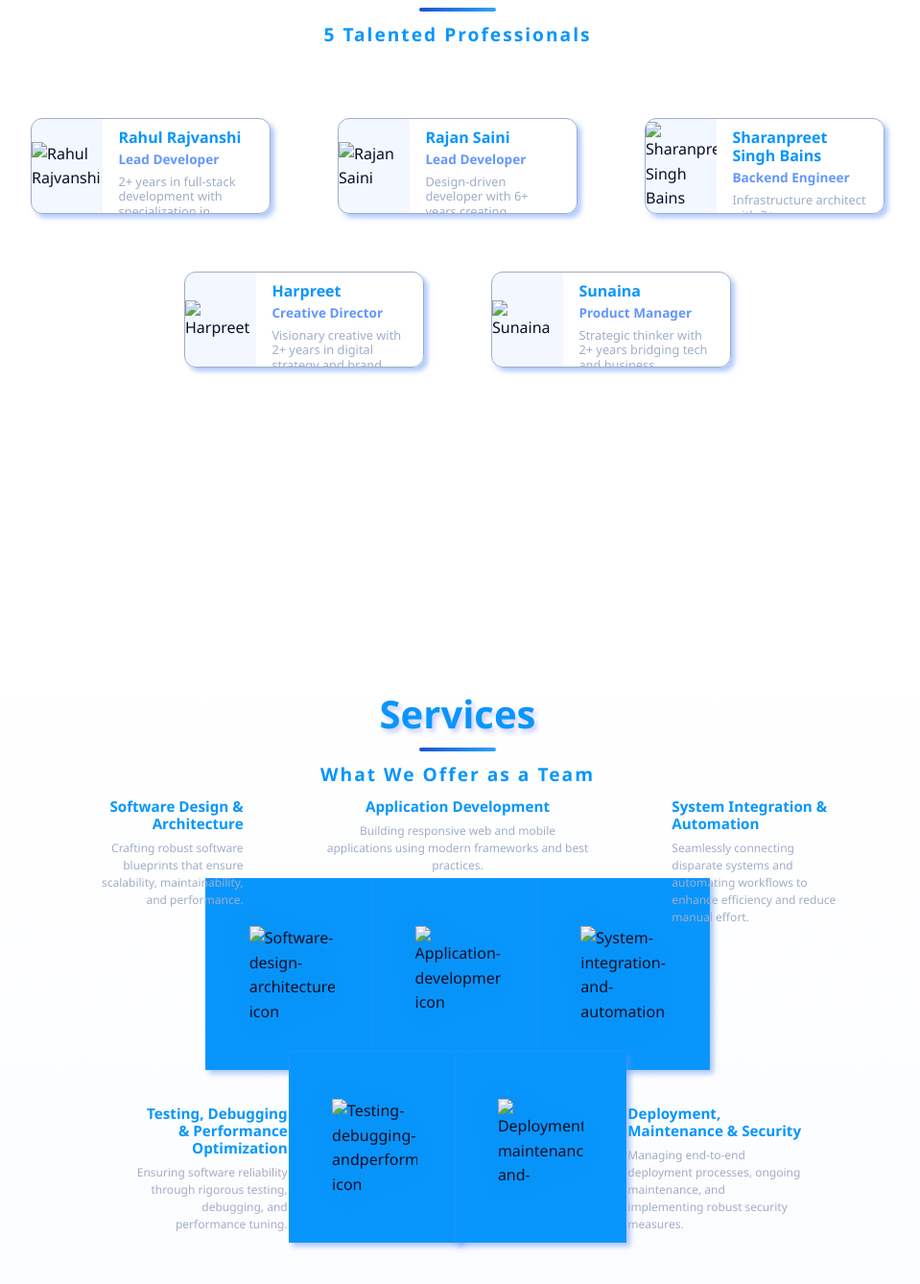
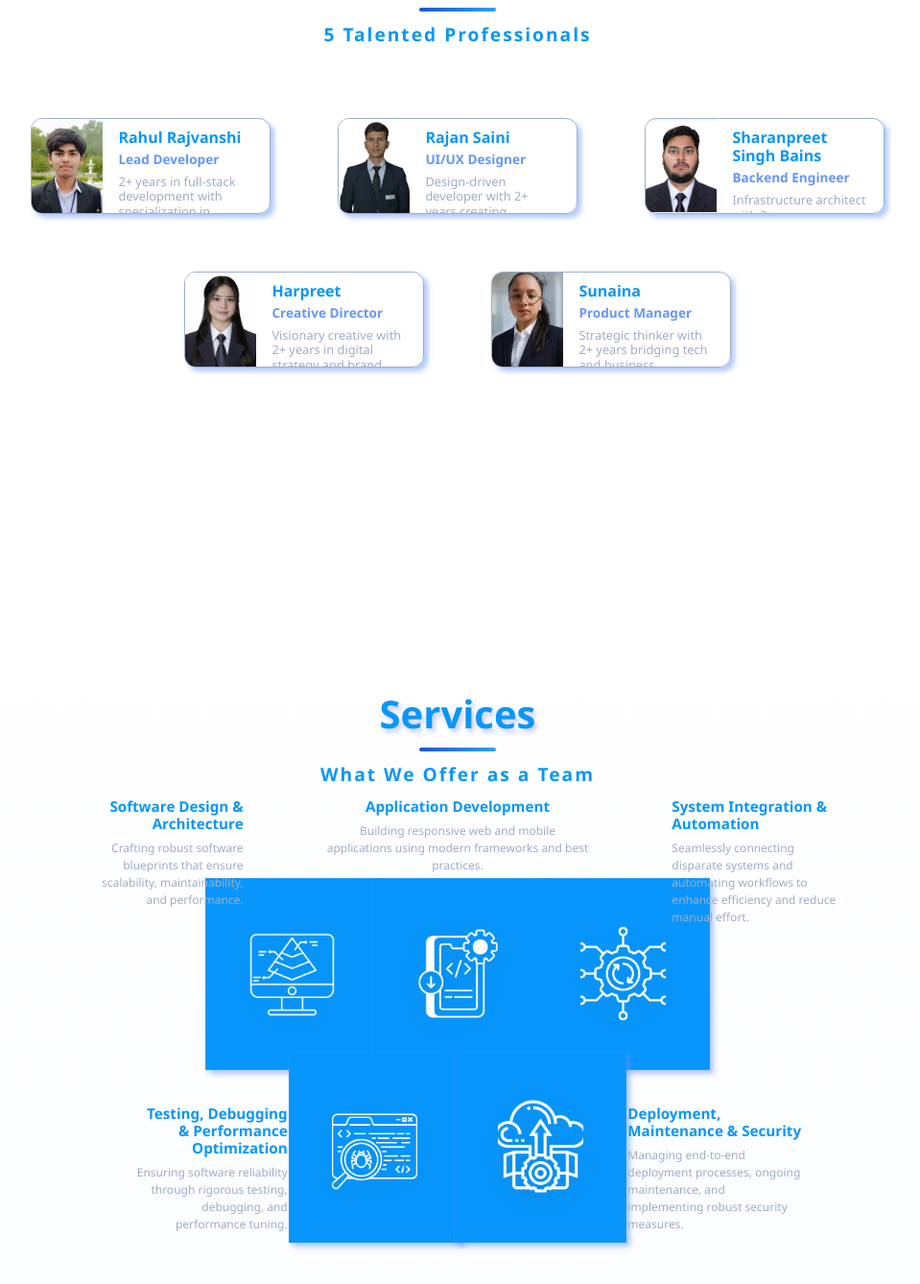
Before and after one commit to XYLON-ctrl/Portfolio, a plain HTML site: page index.html in a window 1280 px wide. Shown: the part 928-2266 px from the top of the page at 96% size, without its empty margins (163-1122 px from the left). Drawn offline with nearby package versions, Linux system fonts and the light colour scheme.

Commit message:
Update index.html

```diff
--- a/index.html
+++ b/index.html
@@ -58,7 +58,7 @@
                         <div class="team-grid" id="teamGrid">
                             <div class="team-member-card" data-index="0" data-name="Rahul Rajvanshi" data-avatar="👩‍💻" data-role="Lead Developer" data-bio="2+ years in full-stack development with specialization in WebGL and Three.js. Leads technical architecture and 3D visualization projects." data-skills="React • WebGL • Three.js • Node.js">
                                 <div class="member-image-container">
-                                    <img src="Images/Rahul-Rajvanshi.png" alt="Rahul Rajvanshi" class="member-image">
+                                    <img src="Rahul-Rajvanshi.png" alt="Rahul Rajvanshi" class="member-image">
                                 </div>
                                 <div class="member-info-container">
                                     <h3>Rahul Rajvanshi</h3>
@@ -69,18 +69,18 @@
                             </div>
                             <div class="team-member-card" data-index="1" data-name="Rajan Saini" data-avatar="👩‍💻" data-role="UI/UX Designer" data-bio="Design-driven developer with 2+ years creating beautiful, responsive interfaces. Expertise in user experience optimization and modern design systems." data-skills="Figma • React • CSS • UI Design">
                                 <div class="member-image-container">
-                                    <img src="Images/Rajan-Saini.png" alt="Rajan Saini" class="member-image">
+                                    <img src="Rajan-Saini.png" alt="Rajan Saini" class="member-image">
                                 </div>
                                 <div class="member-info-container">
                                     <h3>Rajan Saini</h3>
-                                    <p class="member-role">Lead Developer</p>
-                                    <p class="member-bio">Design-driven developer with 6+ years creating beautiful, responsive interfaces. Expertise in user experience optimization and modern design systems.</p>
+                                    <p class="member-role">UI/UX Designer</p>
+                                    <p class="member-bio">Design-driven developer with 2+ years creating beautiful, responsive interfaces. Expertise in user experience optimization and modern design systems.</p>
                                     <p class="member-skills">Figma • React • CSS • UI Design</p>
                                 </div>
                             </div>
                             <div class="team-member-card" data-index="2" data-name="Sharanpreet Singh Bains" data-avatar="👨‍🔬" data-role="Backend Engineer" data-bio="Infrastructure architect with 2+ years experience. Expert in cloud solutions, database optimization, and scalable system design for high-traffic applications." data-skills="AWS • PostgreSQL • Docker • Python">
                                 <div class="member-image-container">
-                                    <img src="Images/Sharanpreet-Singh-Bains.jpeg" alt="Sharanpreet Singh Bains" class="member-image">
+                                    <img src="Sharanpreet-Singh-Bains.jpeg" alt="Sharanpreet Singh Bains" class="member-image">
                                 </div>
                                 <div class="member-info-container">
                                     <h3>Sharanpreet Singh Bains</h3>
@@ -91,7 +91,7 @@
                             </div>
                             <div class="team-member-card" data-index="3" data-name="Harpreet" data-avatar="👩‍🎨" data-role="Creative Director" data-bio="Visionary creative with 2+ years in digital strategy and brand development. Ensures every project aligns with client goals and delivers measurable impact." data-skills="Branding • Strategy • Animation • Storytelling">
                                 <div class="member-image-container">
-                                    <img src="Images/Harpreet.jpeg" alt="Harpreet" class="member-image">
+                                    <img src="Harpreet.jpeg" alt="Harpreet" class="member-image">
                                 </div>
                                 <div class="member-info-container">
                                     <h3>Harpreet</h3>
@@ -102,7 +102,7 @@
                             </div>
                             <div class="team-member-card" data-index="4" data-name="Sunaina" data-avatar="👨‍💡" data-role="Product Manager" data-bio="Strategic thinker with 6+ years bridging tech and business. Specializes in project management, client relations, and delivering results-driven solutions." data-skills="Agile • Project Management • Analytics">
                                 <div class="member-image-container">
-                                    <img src="Images/Sunaina.jpeg" alt="Sunaina" class="member-image">
+                                    <img src="Sunaina.jpeg" alt="Sunaina" class="member-image">
                                 </div>
                                 <div class="member-info-container">
                                     <h3>Sunaina</h3>
@@ -128,19 +128,19 @@
             <p class="section-subtitle">What We Offer as a Team</p>
             <div class="services-grid">
                 <div class="service-card fade-in">
-                    <img src="Images/Software-design-architecture.png" alt="Software-design-architecture-icon">
+                    <img src="Software-design-architecture.png" alt="Software-design-architecture-icon">
                 </div>
                 <div class="service-card fade-in" style="animation-delay: 0.2s;">
-                    <img src="Images/Application-development.png" alt="Application-development-icon">
+                    <img src="Application-development.png" alt="Application-development-icon">
                 </div>
                 <div class="service-card fade-in" style="animation-delay: 0.4s;">
-                    <img src="Images/System-integration-and-automation.png" alt="System-integration-and-automation-icon">
+                    <img src="System-integration-and-automation.png" alt="System-integration-and-automation-icon">
                 </div>
                 <div class="service-card fade-in" style="animation-delay: 0.6s;">
-                    <img src="Images/Testing-debugging-andperformance.png" alt="Testing-debugging-andperformance-icon">
+                    <img src="Testing-debugging-andperformance.png" alt="Testing-debugging-andperformance-icon">
                 </div>
                 <div class="service-card fade-in" style="animation-delay: 0.8s;">
-                    <img src="Images/Deployment-maintance-and-security.png" alt="Deployment-maintenance-and-security-icon">
+                    <img src="Deployment-maintance-and-security.png" alt="Deployment-maintenance-and-security-icon">
                 </div>
                 <div class="service-card-info fade-in">
                     <h3>Software Design & Architecture</h3>
@@ -185,7 +185,7 @@
                 <div class="portfolio-card fade-in">
                     <div class="portfolio-header">
                         <div class="portfolio-image">
-                            <img src="Images/DNA.png" alt="GENAID Secure DNA Identity System architecture overview" loading="lazy" style="rotate: 90deg;">
+                            <img src="DNA.png" alt="GENAID Secure DNA Identity System architecture overview" loading="lazy" style="rotate: 90deg;">
                         </div>
                         <div class="portfolio-info">
                             <span class="portfolio-category">Hackathon · System Design</span>
@@ -214,7 +214,7 @@
                 <div class="portfolio-card fade-in">
                     <div class="portfolio-header">
                         <div class="portfolio-image">
-                            <img src="Images/Animal-type-classification.png" alt="Animal Zenith AI-based animal type classification workflow" loading="lazy"/>
+                            <img src="Animal-type-classification.png" alt="Animal Zenith AI-based animal type classification workflow" loading="lazy"/>
                         </div>
                         <div class="portfolio-info">
                             <span class="portfolio-category">
@@ -246,7 +246,7 @@
                 <div class="portfolio-card fade-in">
                     <div class="portfolio-header">
                         <div class="portfolio-image">
-                            <img src="Images/Smart-office-automation.png" alt="Smart Office Automation system architecture and motion detection workflow" loading="lazy"/>
+                            <img src="Smart-office-automation.png" alt="Smart Office Automation system architecture and motion detection workflow" loading="lazy"/>
                         </div>
                         <div class="portfolio-info">
                             <span class="portfolio-category">
```
